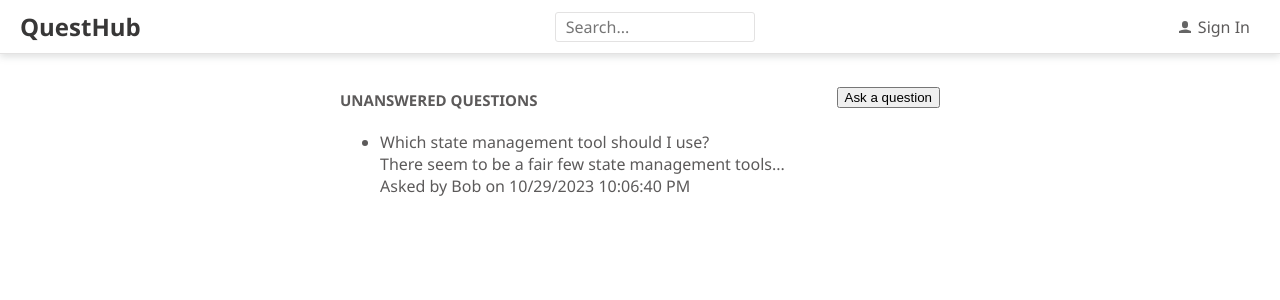
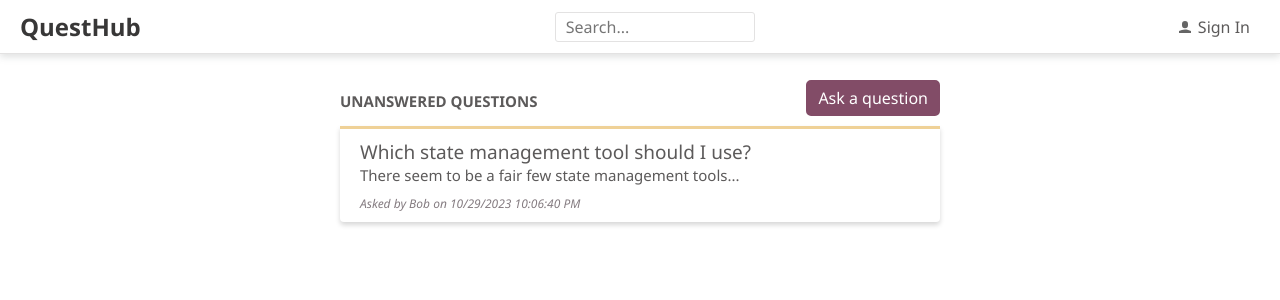
Before and after one commit to sameera999/questHub, a React (Create React App) app in the folder frontend/: page / in a window 1280 px wide. Shown: the top 300 px of the page. Built offline with nearby package versions, Linux system fonts and the light colour scheme.

Commit message:
reusable btn componnt and styled question list with answers

```diff
--- a/frontend/src/HomePage.tsx
+++ b/frontend/src/HomePage.tsx
@@ -5,6 +5,7 @@ import { QuestionList } from './QuestionList';
 import { getUnansweredQuestions, QuestionData } from './QuestionsData';
 import { Page } from './Page';
 import { PageTitle } from './PageTitle';
+import { PrimaryButton } from './Styles';
 
 export const HomePage = () => {
   const [questions, setQuestions] = React.useState<QuestionData[]>([]);
@@ -33,7 +34,9 @@ export const HomePage = () => {
         `}
       >
         <PageTitle>Unanswered Questions</PageTitle>
-        <button onClick={handleAskQuestionClick}>Ask a question</button>
+        <PrimaryButton onClick={handleAskQuestionClick}>
+          Ask a question
+        </PrimaryButton>
       </div>
       {questionsLoading ? (
         <div>Loading...</div>
--- a/frontend/src/Question.tsx
+++ b/frontend/src/Question.tsx
@@ -1,3 +1,6 @@
+/** @jsxImportSource @emotion/react */
+import { css } from '@emotion/react';
+import { gray2, gray3 } from './Styles';
 import React from 'react';
 import { QuestionData } from './QuestionsData';
 
@@ -7,16 +10,33 @@ interface Props {
 }
 
 export const Question = ({ data, showContent = true }: Props) => (
-  <div>
+  <div
+    css={css`
+      padding: 10px 0px;
+      font-size: 19px;
+    `}
+  >
     <div>{data.title}</div>
     {showContent && (
-      <div>
+      <div
+        css={css`
+          padding-bottom: 10px;
+          font-size: 15px;
+          color: ${gray2};
+        `}
+      >
         {data.content.length > 50
           ? `${data.content.substring(0, 50)}...`
           : data.content}
       </div>
     )}
-    <div>
+    <div
+      css={css`
+        font-size: 12px;
+        font-style: italic;
+        color: ${gray3};
+      `}
+    >
       {`Asked by ${data.userName} on
           ${data.created.toLocaleDateString()} ${data.created.toLocaleTimeString()}`}
     </div>
--- a/frontend/src/QuestionList.tsx
+++ b/frontend/src/QuestionList.tsx
@@ -1,3 +1,6 @@
+/** @jsxImportSource @emotion/react */
+import { css } from '@emotion/react';
+import { accent2, gray5 } from './Styles';
 import React from 'react';
 import { QuestionData } from './QuestionsData';
 import { Question } from './Question';
@@ -8,9 +11,28 @@ interface Props {
 }
 
 export const QuestionList = ({ data, renderItem }: Props) => (
-  <ul>
+  <ul
+    css={css`
+      list-style: none;
+      margin: 10px 0 0 0;
+      padding: 0px 20px;
+      background-color: #fff;
+      border-bottom-left-radius: 4px;
+      border-bottom-right-radius: 4px;
+      border-top: 3px solid ${accent2};
+      box-shadow: 0 3px 5px 0 rgba(0, 0, 0, 0.16);
+    `}
+  >
     {data.map((question) => (
-      <li key={question.questionId}>
+      <li
+        key={question.questionId}
+        css={css`
+          border-top: 1px solid ${gray5};
+          :first-of-type {
+            border-top: none;
+          }
+        `}
+      >
         {renderItem ? renderItem(question) : <Question data={question} />}
       </li>
     ))}
--- a/frontend/src/Styles.ts
+++ b/frontend/src/Styles.ts
@@ -1,3 +1,5 @@
+import styled from '@emotion/styled';
+
 export const gray1 = '#383737';
 export const gray2 = '#5c5a5a';
 export const gray3 = '#857c81';
@@ -10,3 +12,25 @@ export const accent1 = '#dbb365';
 export const accent2 = '#efd197';
 export const fontFamily = "'Segoe UI', 'Helvetica Neue',sans-serif";
 export const fontSize = '16px';
+
+export const PrimaryButton = styled.button`
+  background-color: ${primary2};
+  border-color: ${primary2};
+  border-style: solid;
+  border-radius: 5px;
+  font-family: ${fontFamily};
+  font-size: ${fontSize};
+  padding: 5px 10px;
+  color: white;
+  cursor: pointer;
+  :hover {
+    background-color: ${primary1};
+  }
+  :focus {
+    outline-color: ${primary2};
+  }
+  :disabled {
+    opacity: 0.5;
+    cursor: not-allowed;
+  }
+`;
```
